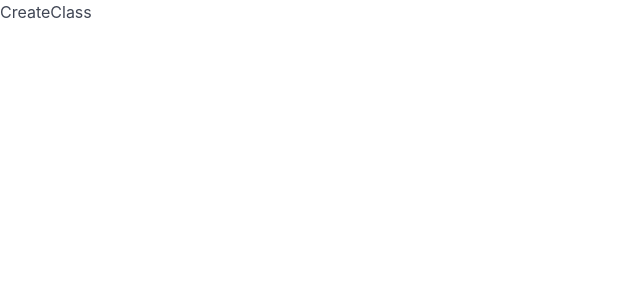
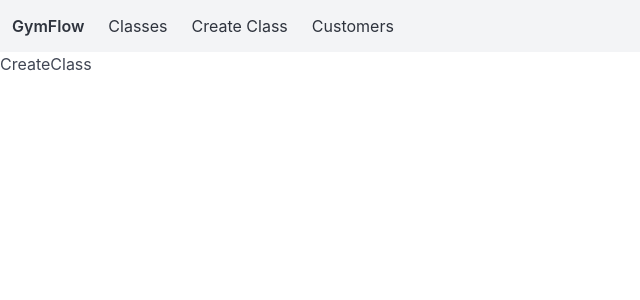
Before and after one commit to nlina-0/T3A2-B_FullStackApp, a React (Vite) app in the folder src/GymFlow/: page /createClass in a window 1280 px wide. Shown: the top 300 px of the page, without its empty margins (0-640 px from the left). Built offline with nearby package versions, Linux system fonts and the light colour scheme.

Commit message:
react compnents made

```diff
--- a/src/GymFlow/src/Classes.jsx
+++ b/src/GymFlow/src/Classes.jsx
@@ -1,11 +1,22 @@
-import React from 'react'
+import React, {useState} from 'react'
 import NavBar from './NavBar'
 
 const Classes = () => {
+  const [classes, setClasses] = useState(
+    ['Yoga', 'Boxing', 'Pilates', 'Cycle']
+  )
+
   return (
     <>
       <NavBar />
       <h1>Classes</h1>
+      <ul>
+          {classes.map((cl) => (
+              <li>
+                  <p>{cl}</p>
+              </li>
+          ))}
+        </ul>
     </>
   )
 }
--- a/src/GymFlow/src/CreateClass.jsx
+++ b/src/GymFlow/src/CreateClass.jsx
@@ -1,8 +1,12 @@
 import React from 'react'
+import NavBar from './NavBar'
 
 const CreateClass = () => {
   return (
-    <div>CreateClass</div>
+    <>
+      <NavBar />
+      <div>CreateClass</div>
+    </>
   )
 }
 
--- a/src/GymFlow/src/Customers.jsx
+++ b/src/GymFlow/src/Customers.jsx
@@ -1,8 +1,12 @@
 import React from 'react'
+import NavBar from './NavBar'
 
 const Customers = () => {
   return (
-    <div>Customers</div>
+    <>
+      <NavBar />
+      <div>Customers</div>
+    </>
   )
 }
 
--- a/src/GymFlow/src/Home.jsx
+++ b/src/GymFlow/src/Home.jsx
@@ -6,7 +6,6 @@ const Home = () => {
     <>
       <NavBar />
       <div>Home</div>
-      <h1>HELOOOOO</h1>
     </>
   )
 }
--- a/src/GymFlow/src/NavBar.jsx
+++ b/src/GymFlow/src/NavBar.jsx
@@ -18,6 +18,7 @@ const NavBar = () => {
                         <span aria-hidden="true"></span>
                     </Link>
                 </div>
+
                 <div id="navbarBasicExample" class="navbar-menu">
                     <div class="navbar-start">
                         <Link class="navbar-item" to="/classes">Classes</Link>
--- a/src/GymFlow/src/index.css
+++ b/src/GymFlow/src/index.css
@@ -1,6 +1,8 @@
 @import "https://cdn.jsdelivr.net/npm/bulma@1.0.2/css/bulma.min.css";
 
-
+h1 {
+  font-weight: 600;
+}
 
 /* :root {
   font-family: Inter, system-ui, Avenir, Helvetica, Arial, sans-serif;
```
